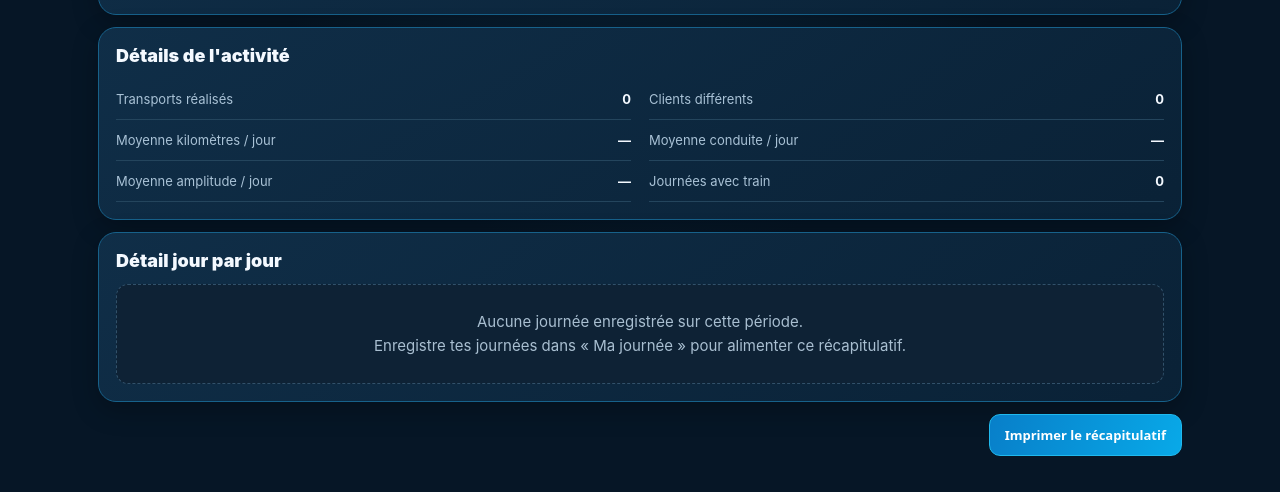
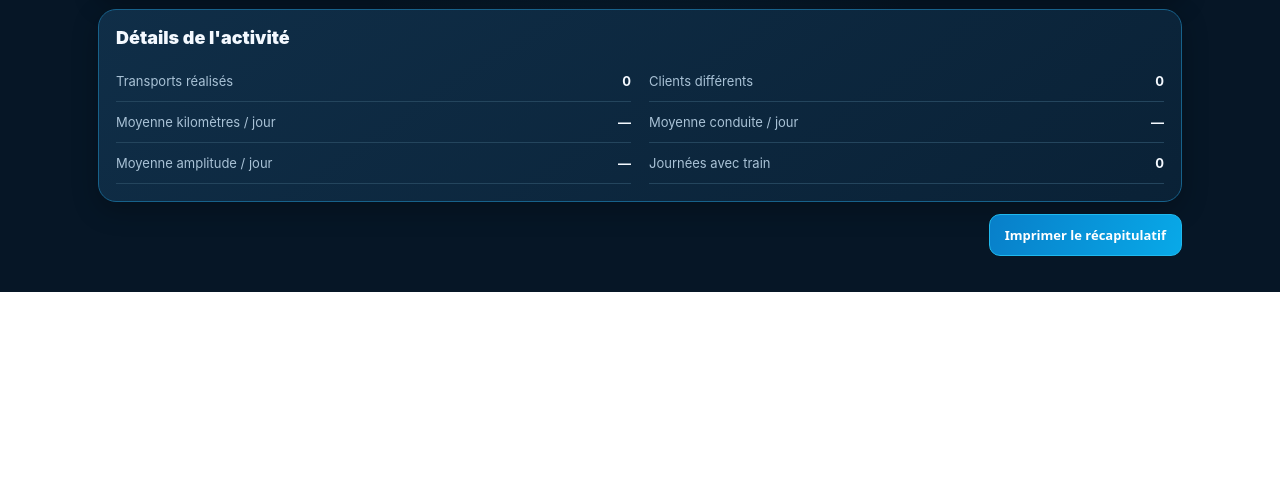
Before and after one commit to margiinal/TRUCKPILOT, a plain HTML site: page recapitulatif.html in a window 1280 px wide. Shown: the part 562-1054 px from the top of the page. After the commit the page ends 854 px from the top, so only its background shows below. Drawn offline with Linux system fonts and the light colour scheme; a script that the page names is missing.

Commit message:
Remove daily detail table from activity recap

```diff
--- a/recapitulatif.html
+++ b/recapitulatif.html
@@ -13,7 +13,7 @@
 </div></section>
 <section class="card"><h2 class="title">Détails de l'activité</h2><div class="details">
 <div class="detail"><span>Transports réalisés</span><strong id="transportTotal">—</strong></div><div class="detail"><span>Clients différents</span><strong id="clientTotal">—</strong></div><div class="detail"><span>Moyenne kilomètres / jour</span><strong id="kmAverage">—</strong></div><div class="detail"><span>Moyenne conduite / jour</span><strong id="driveAverage">—</strong></div><div class="detail"><span>Moyenne amplitude / jour</span><strong id="ampAverage">—</strong></div><div class="detail"><span>Journées avec train</span><strong id="trainTotal">—</strong></div>
-</div></section><section class="card"><h2 class="title">Détail jour par jour</h2><div class="table-wrap" id="dailyTable"></div></section><div style="display:flex;justify-content:flex-end"><button class="btn" id="printBtn" type="button">Imprimer le récapitulatif</button></div>
+</div></section><div style="display:flex;justify-content:flex-end"><button class="btn" id="printBtn" type="button">Imprimer le récapitulatif</button></div>
 </main>
 <script>
 const KEY='truckpilote_daily_entries_v1',months=['Janvier','Février','Mars','Avril','Mai','Juin','Juillet','Août','Septembre','Octobre','Novembre','Décembre'], $=id=>document.getElementById(id),today=new Date();let allEntries={};const currentMonth=today.getFullYear()+'-'+String(today.getMonth()+1).padStart(2,'0');
```
